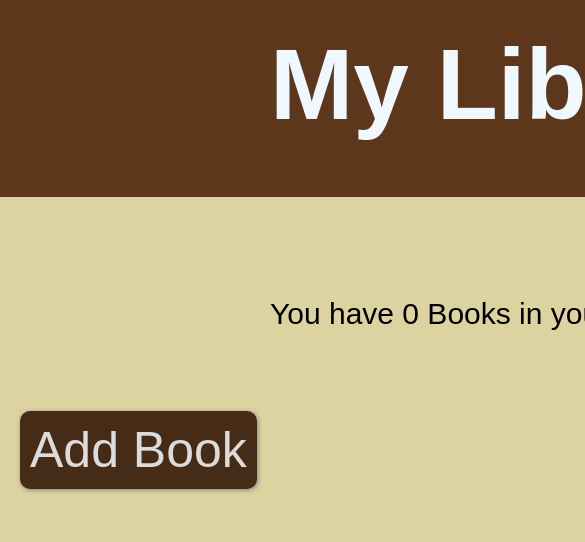
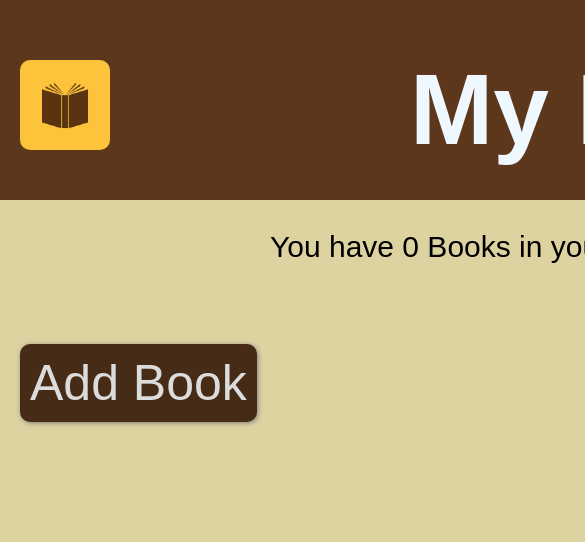
Before and after one commit to Odera5/Library_test, a plain HTML site: page index.html in a window 390 px wide. Shown: the top 542 px of the page, 585 px wide, since content can reach past the window. Drawn offline with Linux system fonts and the light colour scheme.

Commit message:
my fourth commit

```diff
--- a/index.css
+++ b/index.css
@@ -2,20 +2,29 @@
   width: 300px;
 }
 #headerContainer {
-  position: relative;
-  top: -34px;
+  position: sticky;
+  top: 0px;
   height: 100px;
-
+  display: flex;
   margin-top: 0px;
   background-color: rgb(93, 55, 28);
+}
+#img {
+  position: relative;
+  width: 50px;
+  bottom: -30px;
+  height: 50px;
+  border: none;
+  border-radius: 5px;
+  margin-left: 10px;
+  margin-right: 500px;
 }
 #header {
   color: aliceblue;
   font-size: 50px;
 
   position: relative;
-  bottom: -15px;
-  margin-left: 550px;
+
   font-family: sans-serif;
 }
 
@@ -226,18 +235,28 @@ body {
     background-color: gainsboro;
     color: rgb(70, 44, 22);
   }
+  #img {
+    position: relative;
+    width: 90px;
+    bottom: -60px;
+    height: 90px;
+    border: none;
+    border-radius: 10px;
+    margin-left: 20px;
+    margin-right: 300px;
+  }
   #header {
     position: relative;
-    bottom: -30px;
+
     font-size: 100px;
-    margin-left: 270px;
+    top: -15px;
     font-family: sans-serif;
   }
   #headerContainer {
-    width: 1000px;
+    width: 1180px;
     height: 200px;
-    position: relative;
-    top: -70px;
+    position: sticky;
+    top: 0px;
   }
   #addbook {
     font-size: 50px;
--- a/index.html
+++ b/index.html
@@ -7,7 +7,10 @@
     <link rel="stylesheet" href="index.css" />
   </head>
   <body>
-    <div id="headerContainer"><h1 id="header">My Library</h1></div>
+    <div id="headerContainer">
+      <img src="./images.png" id="img" />
+      <h1 id="header">My Library</h1>
+    </div>
     <p id="bookCount">You have 0 Books in your library</p>
     <div id="container"></div>
     <button id="addbook">Add Book</button>
```
Also changed, not shown: images.png (added).
